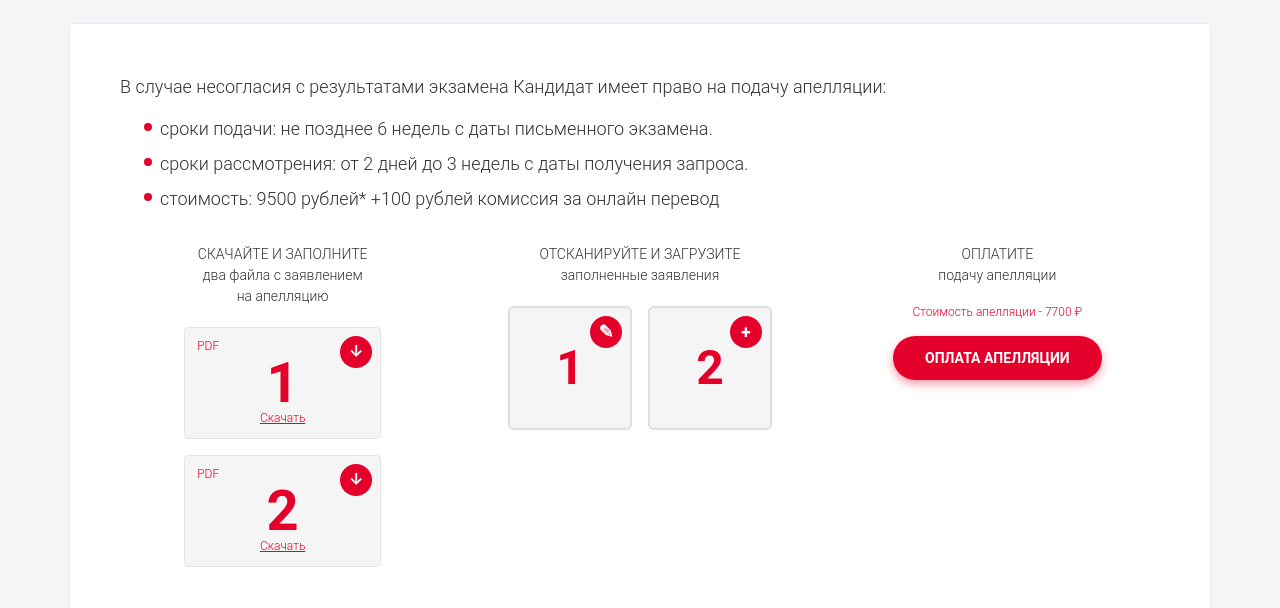
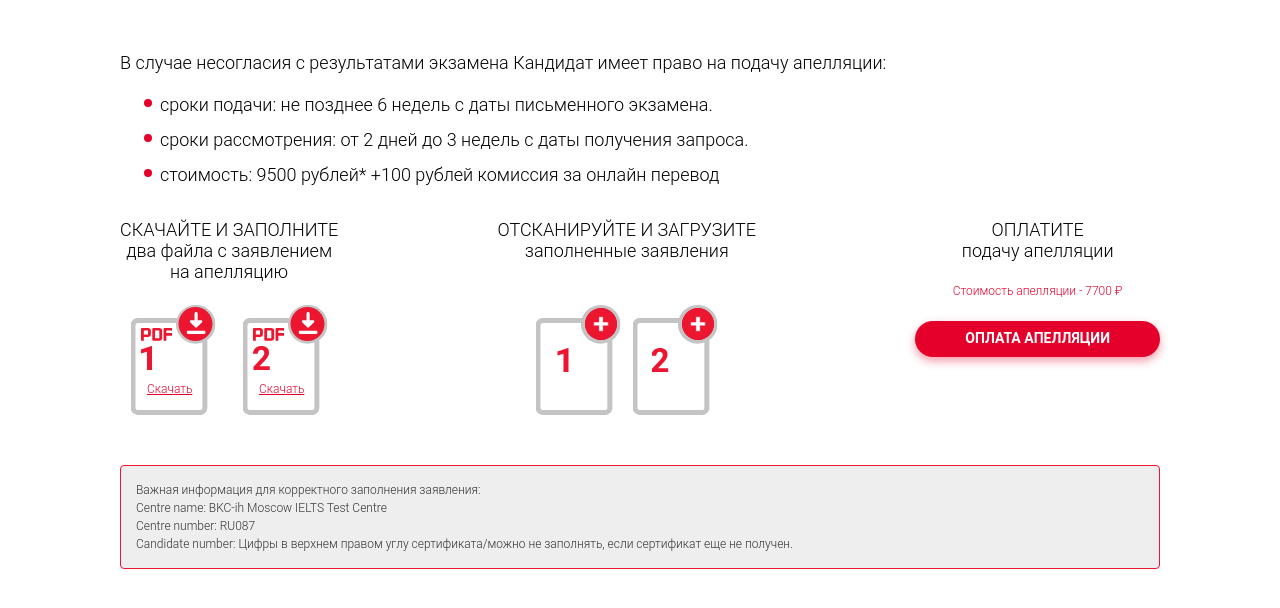
Before and after one commit to Milenium666/task-appeal, a plain HTML site: page index.html in a window 1280 px wide. Drawn offline with Linux system fonts and the light colour scheme.

Commit message:
Implemented SVG-based appeal steps with download cards, file upload toggle and footer note

```diff
--- a/index.css
+++ b/index.css
@@ -11,13 +11,10 @@ body {
     "Segoe UI", sans-serif;
   font-size: 18px;
   font-weight: 300;
-  color: #333333;
-  background-color: #f4f5f7;
 }
 
 .appeal {
   min-width: 360px;
-  padding: 16px 8px;
   display: flex;
   justify-content: center;
 }
@@ -26,9 +23,7 @@ body {
   width: 100%;
   max-width: 1140px;
   background-color: #ffffff;
-  border-radius: 4px;
-  box-shadow: 0 0 0 1px rgba(0, 0, 0, 0.04);
-  padding: 24px 16px;
+  padding: 20px ;
   box-sizing: border-box;
 }
 
@@ -74,12 +69,10 @@ body {
 }
 
 @media (min-width: 481px) {
-  .appeal {
-    padding: 20px 12px;
-  }
+
 
   .appeal-block {
-    padding: 32px 24px;
+    padding:  25px;
   }
 
   .appeal-block__title {
@@ -99,9 +92,7 @@ body {
 }
 
 @media (min-width: 769px) {
-  .appeal {
-    padding: 24px 16px;
-  }
+
 
   .appeal-block {
     padding: 40px 32px;
@@ -121,15 +112,17 @@ body {
 .appeal-steps {
   display: flex;
   flex-direction: column;
-  gap: 32px;
-  margin-top: 25px;
+  justify-content: space-between;
+  padding-bottom: 25px;
+  margin: 25px 0;
+  gap: 25px;
 }
 
 .appeal-steps__column {
-  width: 100%;
+  gap: 23px;
 }
 
-.appeal-steps__column--right {
+.appeal-steps__column_right {
   display: flex;
   flex-direction: column;
   align-items: center;
@@ -137,61 +130,62 @@ body {
 
 .appeal-steps__title {
   font-size: 18px;
-  line-height: 1.5;
   text-align: center;
   font-weight: 300;
-  margin: 0 0 20px;
-  color: #333333;
+  margin: 0;
+
 }
 
 .appeal-downloads {
   display: flex;
-  gap: 16px;
+  gap: 27px;
   flex-wrap: wrap;
   justify-content: center;
 }
 
 .appeal-downloads__item {
   position: relative;
-  border: 1px solid #e5e5e5;
-  border-radius: 4px;
-  background-color: #f5f5f5;
+  border: none;
+  background-color: transparent;
   cursor: pointer;
-  width: 197px;
-  height: 112px;
-  transition: box-shadow 0.2s ease, border-color 0.2s ease;
+  width: 85px;
+  height: 110px;
+  padding: 0;
 }
 
 .appeal-downloads__item:hover {
-  border-color: #e4002b;
-  box-shadow: 0 4px 12px rgba(0, 0, 0, 0.08);
+  border-color: transparent;
+  box-shadow: none;
+}
+
+.appeal-downloads__bg {
+  position: absolute;
+  top: 50%;
+  left: 50%;
+  transform: translate(-50%, -50%);
+  width: 85px;
+  height: 110px;
 }
 
 .appeal-downloads__icon {
   position: absolute;
-  top: 12px;
-  left: 12px;
-  font-size: 12px;
-  font-weight: 300;
-  color: #e4002b;
-  line-height: 1;
+  top: 23px;
+  left: 10px;
+  width: 31px;
+  height: 42px;
 }
-
 .appeal-downloads__number {
   position: absolute;
-  top: 50%;
-  left: 50%;
-  transform: translate(-50%, -50%);
-  font-size: 56px;
-  font-weight: 700;
-  color: #e4002b;
-  line-height: 1;
+  top: 43px;
+  left: 10px;
+  width: 11px;
+  height: 24px;
 }
 
 .appeal-downloads__link {
   position: absolute;
-  bottom: 12px;
-  left: 50%;
+  bottom: 18px;
+  left: 46%;
   transform: translateX(-50%);
   font-size: 12px;
   color: #e4002b;
@@ -218,24 +212,24 @@ body {
 
 .appeal-upload {
   display: flex;
-  gap: 16px;
+  gap: 12px;
   flex-wrap: wrap;
   justify-content: center;
 }
 
 .appeal-upload__item {
   position: relative;
-  border-radius: 6px;
-  border: 2px solid #dadde3;
-  background-color: #f5f5f5;
-  width: 120px;
-  height: 120px;
-  transition: border-color 0.2s ease, box-shadow 0.2s ease;
+  width: 85px;
+  height: 110px;
 }
 
-.appeal-upload__item:hover {
-  border-color: #e4002b;
-  box-shadow: 0 4px 12px rgba(0, 0, 0, 0.1);
+.appeal-upload__file {
+  position: absolute;
+  top: 50%;
+  left: 50%;
+  width: 85px;
+  height: 110px;
+  transform: translate(-50%, -50%);
 }
 
 .appeal-upload__input {
@@ -243,8 +237,6 @@ body {
   inset: 0;
   opacity: 0;
   cursor: pointer;
-  width: 100%;
-  height: 100%;
   z-index: 1;
 }
 
@@ -255,14 +247,14 @@ body {
   transform: translate(-50%, -50%);
   display: inline-flex;
   align-items: center;
-  justify-content: center;
+  gap: 6px;
   pointer-events: none;
 }
 
 .appeal-upload__status-icon {
   position: absolute;
-  top: 8px;
-  right: 8px;
+  top: 3px;
+  right: 4px;
   width: 32px;
   height: 32px;
   border-radius: 50%;
@@ -276,31 +268,19 @@ body {
 }
 
 .appeal-upload__number {
-  font-size: 48px;
-  font-weight: 700;
-  color: #e4002b;
-  line-height: 1;
+  width: 17px;
+  height: 24px;
 }
 
 .appeal-upload__check {
-  width: 20px;
-  height: 20px;
-  border-radius: 50%;
-  border: 2px solid #35b34a;
-  background-color: #35b34a;
-  color: #ffffff;
-  font-size: 12px;
-  display: inline-flex;
-  align-items: center;
-  justify-content: center;
+  width: 24px;
+  height: 22px;
   opacity: 0;
   transition: opacity 0.2s ease;
-  flex-shrink: 0;
 }
 
-
 .appeal-steps__price {
-  margin: 0 0 16px;
+  margin: 0;
   font-size: 12px;
   color: #e4002b;
   font-weight: 300;
@@ -308,19 +288,20 @@ body {
 }
 
 .appeal-payment-button {
-  padding: 14px 32px;
-  border-radius: 24px;
+  padding: 7px 50px;
+  border-radius: 25px;
   border: none;
   background-color: #e4002b;
   color: #ffffff;
   font-size: 14px;
   font-weight: 700;
-  text-transform: uppercase;
   cursor: pointer;
   box-shadow: 0 4px 10px rgba(228, 0, 43, 0.4);
-  transition: background-color 0.2s ease, box-shadow 0.2s ease, transform 0.1s ease;
+  transition: background-color 0.2s ease, box-shadow 0.2s ease,
+    transform 0.1s ease;
   width: 100%;
   max-width: 280px;
+  line-height: 154%;
 }
 
 .appeal-payment-button:hover {
@@ -333,34 +314,62 @@ body {
   box-shadow: 0 3px 8px rgba(228, 0, 43, 0.4);
 }
 
-@media (min-width: 769px) {
+@media (min-width: 861px) {
   .appeal-steps {
     flex-direction: row;
-    justify-content: space-between;
+
   }
 
-  .appeal-steps__column {
-    flex: 1;
-  }
 
-  .appeal-steps__column--center {
+
+  .appeal-steps__column_center {
     display: flex;
     flex-direction: column;
     align-items: center;
   }
 
-  .appeal-steps__column--right {
+  .appeal-steps__column_right {
     display: flex;
     flex-direction: column;
     align-items: center;
-  }
-
-  .appeal-steps__title {
-    font-size: 14px;
-    margin-bottom: 20px;
   }
 
   .appeal-payment-button {
     width: auto;
   }
 }
+
+.appeal-note {
+  margin-top: 24px;
+}
+
+.appeal-note__content {
+  padding: 15px;
+  border: 1px solid #ec1630;
+  background-color: #eee;
+  border-radius: 4px;
+}
+
+.appeal-note__text {
+  margin: 0;
+  font-size: 12px;
+  line-height: 1.5;
+  font-weight: 300;
+  color: #333333;
+}
+
+.appeal-note__text:last-child {
+  margin-bottom: 0;
+}
+
+@media (min-width: 769px) {
+  .appeal-steps__column {
+    display: flex;
+    flex-direction: column;
+  }
+
+  .appeal-downloads,
+  .appeal-upload {
+    margin-top: auto;
+  }
+}
--- a/index.html
+++ b/index.html
@@ -35,21 +35,19 @@
                     </h2>
                     <div class="appeal-downloads">
                         <button class="appeal-downloads__item" type="button">
-                            <span class="appeal-downloads__icon appeal-downloads__icon--pdf">PDF</span>
-                            <span class="appeal-downloads__number">1</span>
+                            <img src="./images/file1.svg" class="appeal-downloads__bg" alt="" />
+                            <img src="./images/pdf1.svg" class="appeal-downloads__icon" alt="PDF 1" />
                             <span class="appeal-downloads__link">Скачать</span>
-                            <span class="appeal-downloads__arrow">↓</span>
                         </button>
                         <button class="appeal-downloads__item" type="button">
-                            <span class="appeal-downloads__icon appeal-downloads__icon--pdf">PDF</span>
-                            <span class="appeal-downloads__number">2</span>
+                            <img src="./images/file1.svg" class="appeal-downloads__bg" alt="" />
+                            <img src="./images/pdf2.svg" class="appeal-downloads__icon" alt="PDF 2" />
                             <span class="appeal-downloads__link">Скачать</span>
-                            <span class="appeal-downloads__arrow">↓</span>
                         </button>
                     </div>
                 </div>
 
-                <div class="appeal-steps__column appeal-steps__column--center">
+                <div class="appeal-steps__column appeal-steps__column_center">
                     <h2 class="appeal-steps__title">
                         ОТСКАНИРУЙТЕ И ЗАГРУЗИТЕ<br>
                         заполненные заявления
@@ -63,9 +61,18 @@
                                 name="appeal-file-1"
                                 data-upload-input
                             >
-                            <span class="appeal-upload__status-icon appeal-upload__status-icon--edit" data-upload-status-icon>✎</span>
+                            <img src="./images/file.svg" class="appeal-upload__file" alt="" />
+                            <img
+                                src="./images/plus.svg"
+                                class="appeal-upload__status-icon appeal-upload__status-icon--plus"
+                                data-upload-status-icon
+                                data-icon-plus="./images/plus.svg"
+                                data-icon-pen="./images/pen.svg"
+                                alt="Добавить файл"
+                            />
                             <label class="appeal-upload__label" for="appeal-upload-1" data-upload-label>
-                                <span class="appeal-upload__number">1</span>
+                                <img src="./images/1.svg" class="appeal-upload__number" alt="1" />
+                                <img src="./images/chek.svg" class="appeal-upload__check" data-upload-check alt="Файл загружен" />
                             </label>
                         </div>
 
@@ -77,15 +84,24 @@
                                 name="appeal-file-2"
                                 data-upload-input
                             >
-                            <span class="appeal-upload__status-icon appeal-upload__status-icon--plus" data-upload-status-icon>+</span>
+                            <img src="./images/file.svg" class="appeal-upload__file" alt="" />
+                            <img
+                                src="./images/plus.svg"
+                                class="appeal-upload__status-icon appeal-upload__status-icon--plus"
+                                data-upload-status-icon
+                                data-icon-plus="./images/plus.svg"
+                                data-icon-pen="./images/pen.svg"
+                                alt="Добавить файл"
+                            />
                             <label class="appeal-upload__label" for="appeal-upload-2" data-upload-label>
-                                <span class="appeal-upload__number">2</span>
+                                <img src="./images/2.svg" class="appeal-upload__number" alt="2" />
+                                <img src="./images/chek.svg" class="appeal-upload__check" data-upload-check alt="Файл загружен" />
                             </label>
                         </div>
                     </div>
                 </div>
 
-                <div class="appeal-steps__column appeal-steps__column--right">
+                <div class="appeal-steps__column appeal-steps__column_right">
                     <h2 class="appeal-steps__title">
                         ОПЛАТИТЕ<br>
                         подачу апелляции
@@ -96,6 +112,19 @@
                     <button class="appeal-payment-button" type="button">
                         ОПЛАТА АПЕЛЛЯЦИИ
                     </button>
+                </div>
+            </section>
+
+            <section class="appeal-note">
+                <div class="appeal-note__content">
+                    <p class="appeal-note__text">
+                        Важная информация для корректного заполнения заявления:
+                    </p>
+                    <p class="appeal-note__text">
+                        Centre name: BKC-ih Moscow IELTS Test Centre<br>
+                        Centre number: RU087<br>
+                        Candidate number: Цифры в верхнем правом углу сертификата/можно не заполнять, если сертификат еще не получен.
+                    </p>
                 </div>
             </section>
         </section>
@@ -110,17 +139,24 @@
                 var statusIcon = item.querySelector('[data-upload-status-icon]');
                 var check = item.querySelector('[data-upload-check]');
 
+                if (!input || !statusIcon || !check) {
+                    return;
+                }
+
+                var plusSrc = statusIcon.getAttribute('data-icon-plus');
+                var penSrc = statusIcon.getAttribute('data-icon-pen');
+
                 input.addEventListener('change', function () {
                     var hasFile = input.files && input.files.length > 0;
 
                     if (hasFile) {
-                        statusIcon.textContent = '✎';
-                        statusIcon.classList.remove('appeal-upload__status-icon--plus');
-                        statusIcon.classList.add('appeal-upload__status-icon--edit');
+                        statusIcon.src = penSrc;
+                        statusIcon.alt = 'Редактировать файл';
+                        check.style.opacity = '1';
                     } else {
-                        statusIcon.textContent = '+';
-                        statusIcon.classList.remove('appeal-upload__status-icon--edit');
-                        statusIcon.classList.add('appeal-upload__status-icon--plus');
+                        statusIcon.src = plusSrc;
+                        statusIcon.alt = 'Добавить файл';
+                        check.style.opacity = '0';
                     }
                 });
             });
```
Also changed, not shown: images/1.svg (added), images/2.svg (added), images/chek.svg (added), images/file.svg (added), images/file1.svg (added), images/pdf1.svg (added), images/pdf2.svg (added), images/pen.svg (added), images/plus.svg (added), 1 other file.
